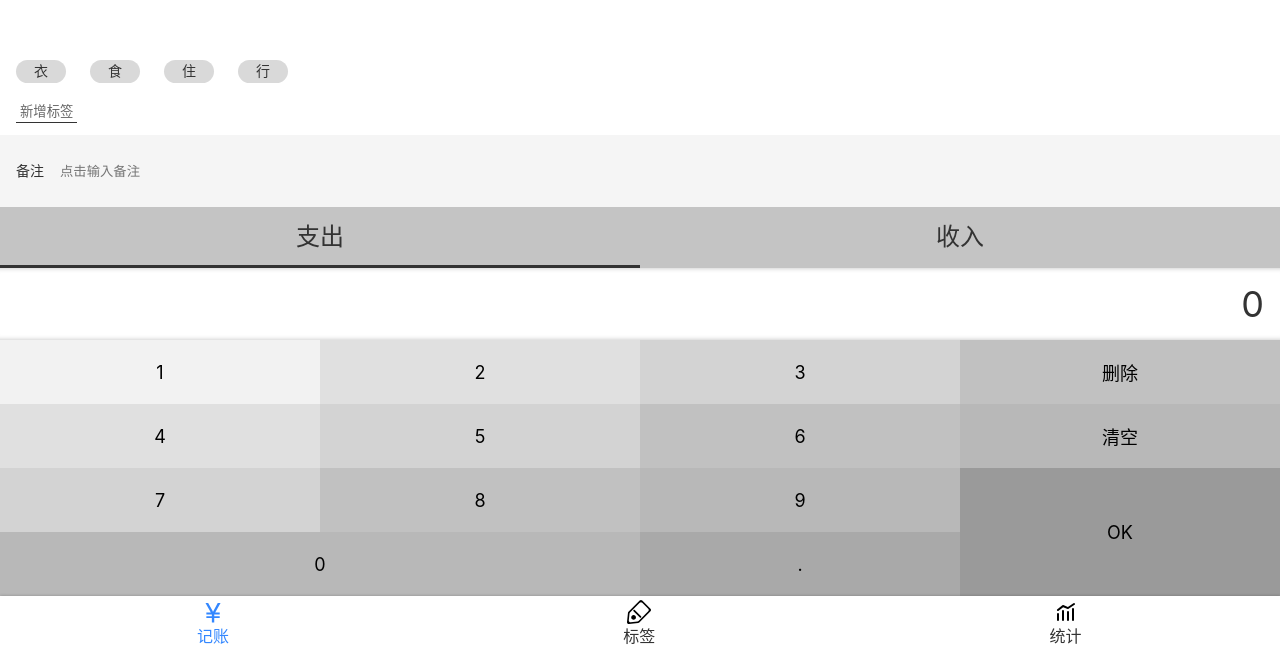
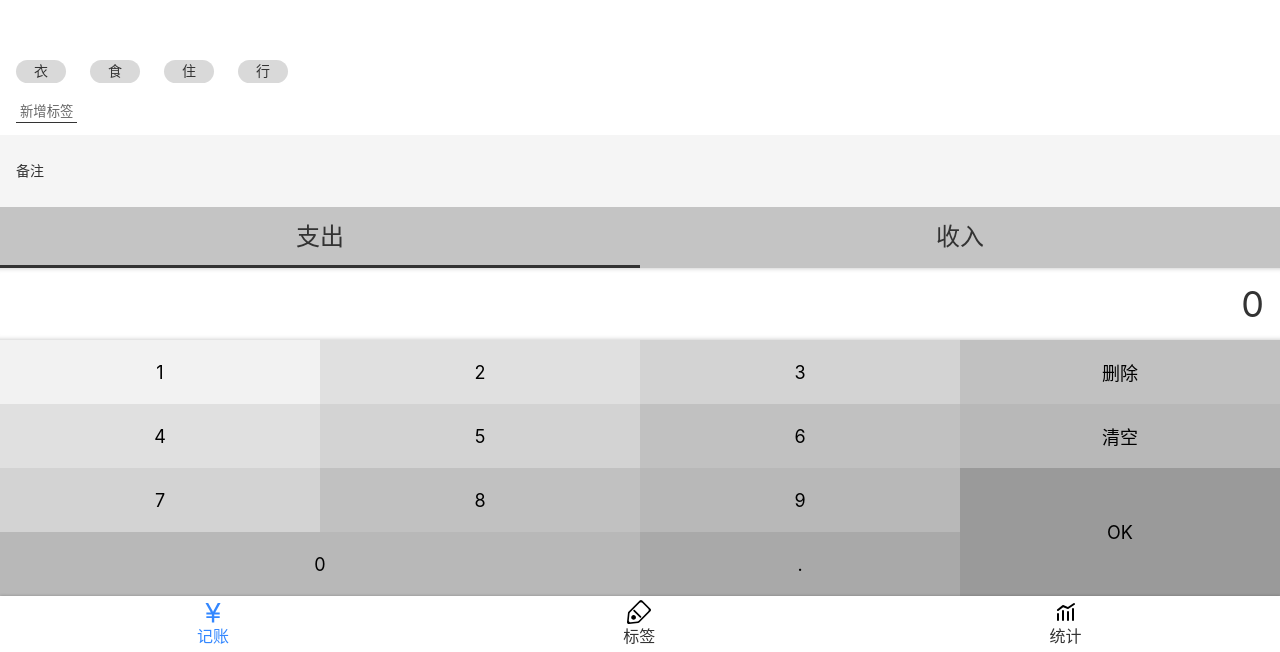
Before and after one commit to wxyhaha/ebill-2, a React app: page /tags#/money in a window 1280 px wide. Shown: the part 148-800 px from the top of the page. Built offline with nearby package versions, Linux system fonts and the light colour scheme.

Commit message:
创建单独的Input

```diff
--- a/src/Money/NotesSection.tsx
+++ b/src/Money/NotesSection.tsx
@@ -1,28 +1,11 @@
 import styled from 'styled-components';
-import React, {useRef} from 'react';
+import React, {ChangeEventHandler, useRef} from 'react';
+import Input from '../components/Input';
 
 const Wrapper = styled.section`
   background: #f5f5f5;
   padding: 0 16px;
   font-size: 14px;
-
-  > label {
-    display: flex;
-    align-items: center;
-
-    > span {
-      margin-right: 16px;
-      white-space: nowrap;
-    }
-
-    > input {
-      display: block;
-      width: 100%;
-      height: 72px;
-      background: none;
-      border: none;
-    }
-  }
 `;
 
 type Props={
@@ -33,21 +16,12 @@
 const NotesSection: React.FC<Props> = (props) => {
   const note=props.value
   const refInput = useRef<HTMLInputElement>(null);
-  const onBlur = () => {
-    if (refInput.current !== null) {
-      props.onChange(refInput.current.value);
-    }
+  const onChange:ChangeEventHandler<HTMLInputElement> = (e) => {
+      props.onChange(e.target.value);
   };
   return (
     <Wrapper>
-      <label>
-        <span>备注</span>
-        <input type="text" placeholder='点击输入备注'
-               ref={refInput}
-               defaultValue={note}
-               onBlur={onBlur}
-        />
-      </label>
+      <Input label='备注' type='text' value={note} onChange={onChange}/>
     </Wrapper>
   );
 };
--- a/src/components/Icon.tsx
+++ b/src/components/Icon.tsx
@@ -4,13 +4,13 @@
 try {importAll(require.context('icons', true, /\.svg$/));} catch (error) {console.log(error);}
 
 type Props = {
-  name: string
+  name?: string
 }
 
 const Icon = (props: Props) => {
   return (
     <svg className='icon'>
-      <use xlinkHref={'#' + props.name}/>
+      {props.name && <use xlinkHref={'#' + props.name}/>}
     </svg>
   );
 };
--- /dev/null
+++ b/src/components/Input.tsx
@@ -0,0 +1,35 @@
+import React from 'react';
+import styled from 'styled-components';
+
+const Label = styled.label`
+  display: flex;
+  align-items: center;
+
+  > span {
+    margin-right: 16px;
+    white-space: nowrap;
+  }
+
+  > input {
+    display: block;
+    width: 100%;
+    height: 72px;
+    background: none;
+    border: none;
+  }
+`;
+
+type Props = {
+  label: string;
+} & React.InputHTMLAttributes<HTMLInputElement>;
+const Input: React.FC<Props> = (props) => {
+  const {label,children, ...rest} = props;
+  return (
+    <Label>
+      <span>{props.label}</span>
+      <input {...rest}/>
+    </Label>
+  );
+};
+
+export default Input;
--- a/src/views/Money.tsx
+++ b/src/views/Money.tsx
@@ -28,6 +28,7 @@
   }
   return (
     <MyLayout>
+      {selected.note}
       <TagsSection value={selected.tagIds}
                    onChange={tagIds=>onChange({tagIds})}/>
       <NotesSection value={selected.note}
--- a/src/views/Tag.tsx
+++ b/src/views/Tag.tsx
@@ -16,16 +16,24 @@
     }
   }
 `;
+const Topbar=styled.header`
+  display: flex;
+  justify-content: space-between;
+  line-height: 18px;
+  padding: 14px;
+  background: white;
+`;
 const Tag: React.FC = () => {
   const {findTag} = useTags();
   let {id} = useParams<Prams>();
   const tag = findTag(parseInt(id));
   return (
     <Layout>
-      <header>
+      <Topbar>
         <Icon name='left'/>
         <span>编辑标签</span>
-      </header>
+        <Icon/>
+      </Topbar>
       <div>
         <label>
           <span>标签名</span>
```
